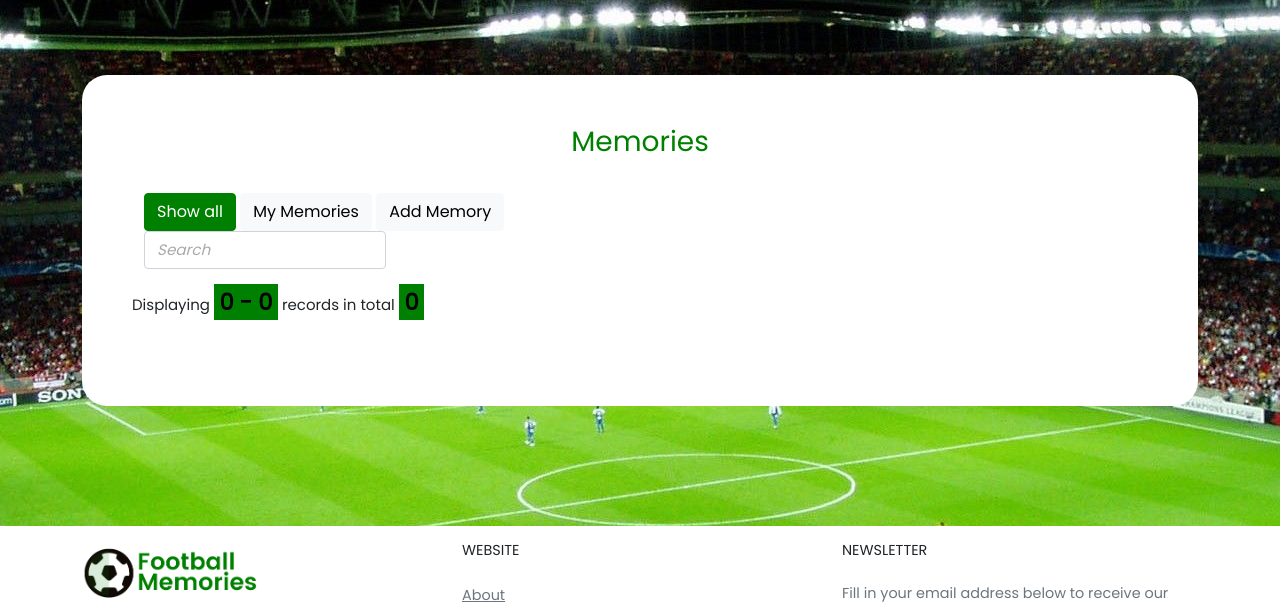
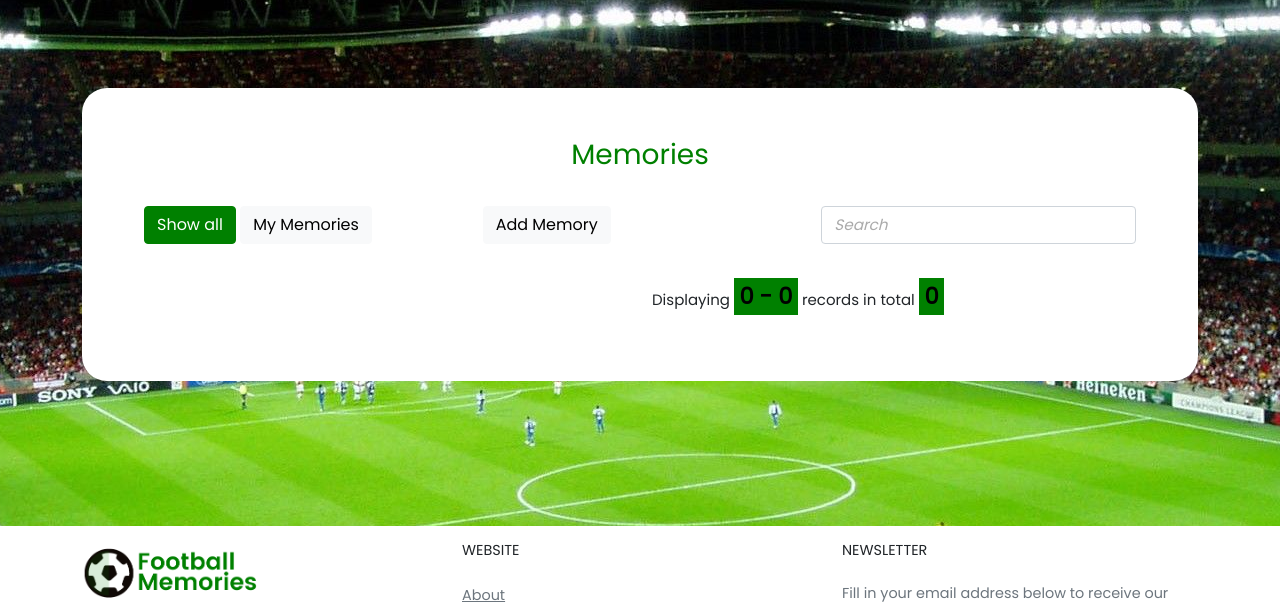
Before and after one commit to pmeeny/CI-MS3-FootballMemories, a Flask app: page /get_memories in a window 1280 px wide. Shown: the part 90-694 px from the top of the page. Run offline with Flask 2, Linux system fonts and the light colour scheme; data that the repository does not hold is empty; some libraries are stand-ins or nearby versions.

Commit message:
feat: Pagination links an info on same line

```diff
--- a/templates/memories.html
+++ b/templates/memories.html
@@ -9,15 +9,16 @@
         <div class="container" id="memory-list">
             <!-- Search form -->
             <div class="row">
-                <div class="col-6">
+                <div class="col-4">
                     <div id="myBtnContainer">
                         <a id="get_memories" type="button" class="btn btn-primary" href="{{ url_for('get_memories') }}""> Show all</a>
                         <a id="get_user_memories" type="button" class="btn btn-light" href="{{ url_for('get_user_memories') }}""> My Memories</a>
-                        <a id="get_memory" type="button" class="btn btn-light" href="{{ url_for('add_memory') }}""> Add Memory</a
                     </div>
-
                 </div>
-                <div class="col-6">
+                <div class="col-4">
+                        <a id="get_memory" type="button" class="btn btn-light" href="{{ url_for('add_memory') }}""> Add Memory</a>
+                </div>
+                <div class="col-4">
                     <input class="form-control" type="text" placeholder="Search" aria-label="Search">
                 </div>
             </div>
@@ -67,10 +68,17 @@
                 </div>
             </div>
             {% endfor %}
-            {{ pagination.links }}
-            {{ pagination.info }}
+            <div class="container">
+                <div class="row">
+                    <div class="col-6">
+                        {{ pagination.links }}
+                    </div>
+                    <div class="col-6" id="pagin-info">
+                        {{ pagination.info }}
+                    </div>
+                </div>
+            </div>
         </div>
-
     </div>
 </body>
 {% endblock %}
```
